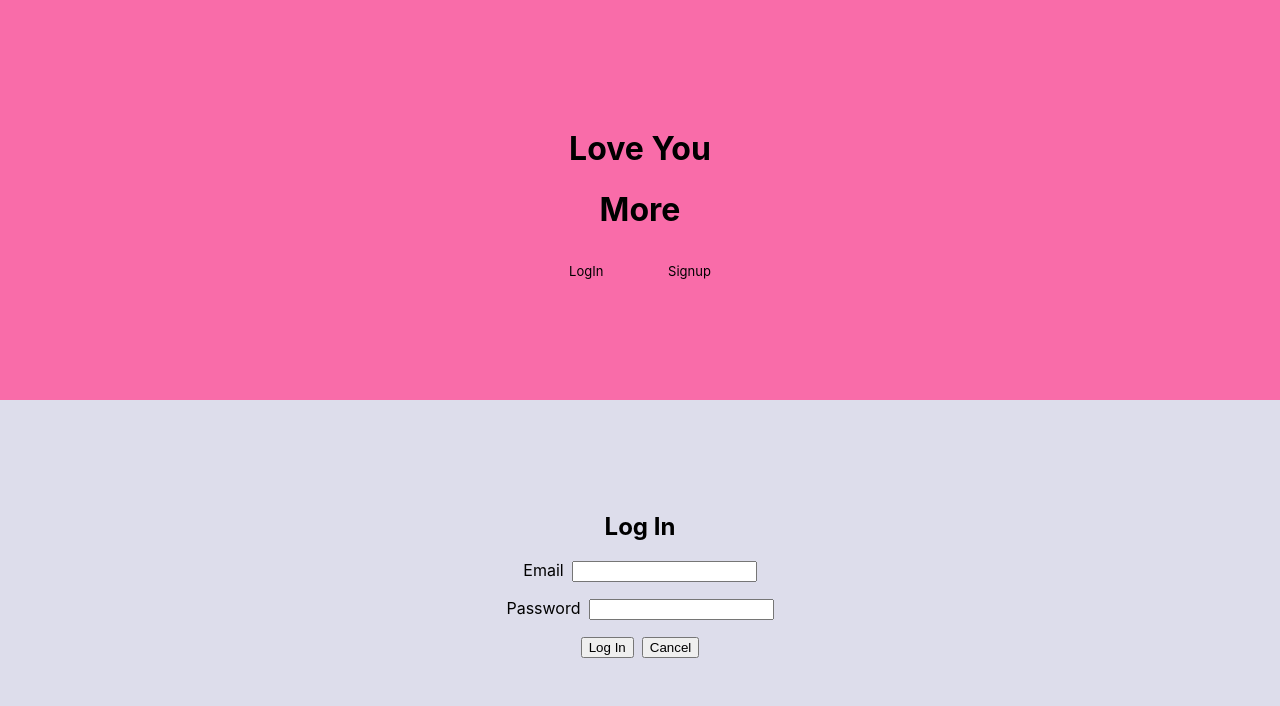
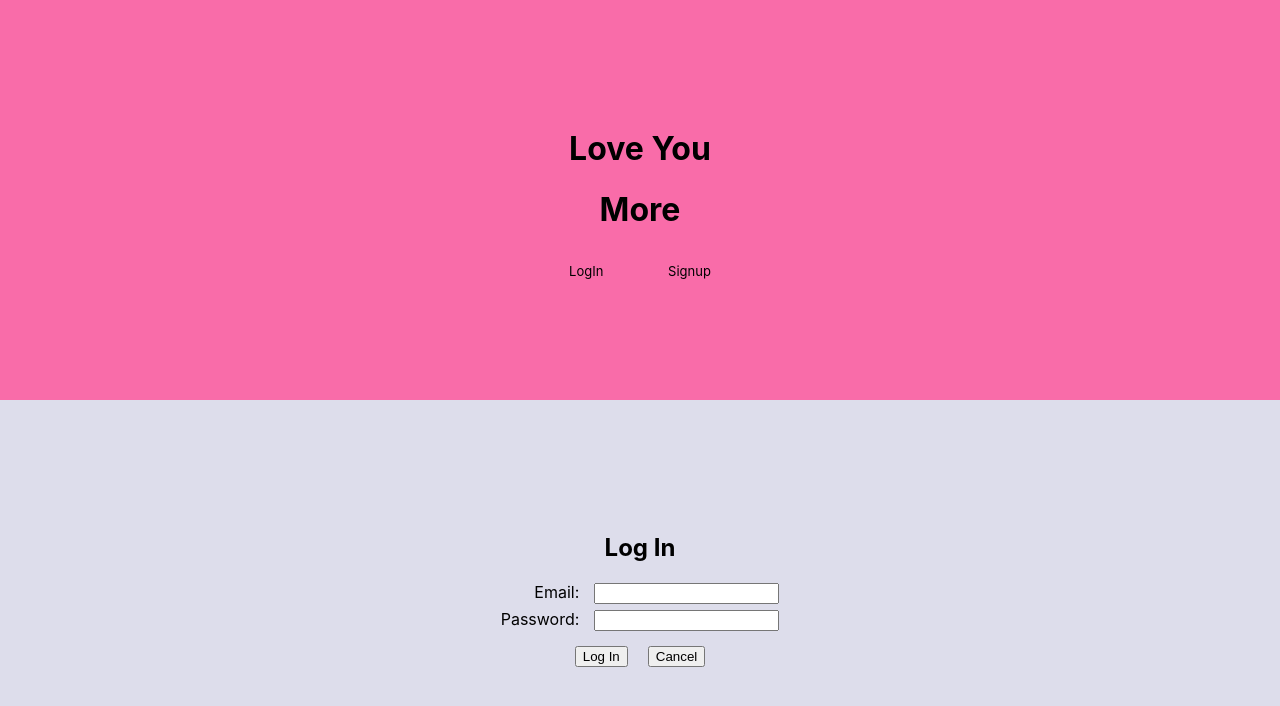
Before and after one commit to e-lascano2021/loveYouMore, a React (Create React App) app: page / in a window 1280 px wide. Both pictures are taken after a click on the element "LogIn". Shown: the top 706 px of the page. Built offline with nearby package versions, Linux system fonts and the light colour scheme.

Commit message:
clean up styling for login form

```diff
--- a/src/components/Login/LoginForm.jsx
+++ b/src/components/Login/LoginForm.jsx
@@ -1,6 +1,6 @@
 import { useState } from 'react'
 import { useNavigate } from 'react-router-dom'
-import styles from './LoginForm.module.css'
+import styles from '../../assets/cssPages/Landing.module.css'
 import * as authService from '../../services/authService'
 
 const LoginForm = props => {
@@ -30,10 +30,10 @@ const LoginForm = props => {
     <form
       autoComplete="off"
       onSubmit={handleSubmit}
-      className={styles.container}
+      className={styles.form}
     >
-      <div className={styles.inputContainer}>
-        <label htmlFor="email" className={styles.label}>Email</label>
+      <div className={styles.flexEnd}>
+        <label htmlFor="email" className={styles.label}>Email:</label>
         <input
           type="text"
           autoComplete="off"
@@ -43,8 +43,8 @@ const LoginForm = props => {
           onChange={handleChange}
         />
       </div>
-      <div className={styles.inputContainer}>
-        <label htmlFor="password" className={styles.label}>Password</label>
+      <div className={styles.flexEnd}>
+        <label htmlFor="password" className={styles.label}>Password:</label>
         <input
           type="password"
           autoComplete="off"
--- a/src/components/Login/LoginForm.module.css
+++ /dev/null
@@ -1,16 +0,0 @@
-.container {
-  display: flex;
-  flex-flow: column nowrap;
-  justify-content: center;
-  align-items: center;
-  margin-bottom: 50px;
-}
-
-.label,
-.button {
-  margin-right: 0.5rem;
-}
-
-.inputContainer {
-  margin-bottom: 1rem;
-}
--- a/src/components/Signup/SignupForm.module.css
+++ /dev/null
@@ -1,16 +0,0 @@
-.container {
-  display: flex;
-  flex-flow: column nowrap;
-  justify-content: center;
-  align-items: center;
-  margin-bottom: 50px;
-}
-
-.label,
-.button {
-  margin-right: .5rem;
-}
-
-.inputContainer {
-  margin-bottom: 1rem;
-}
```
